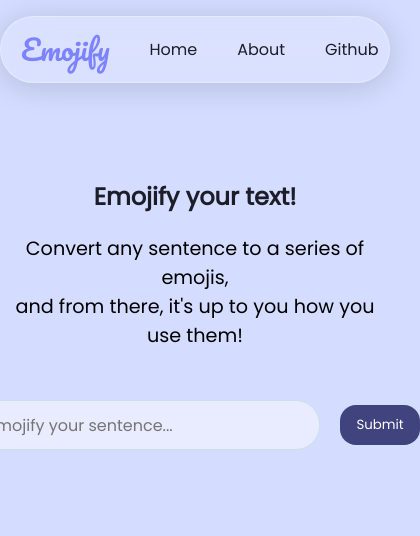
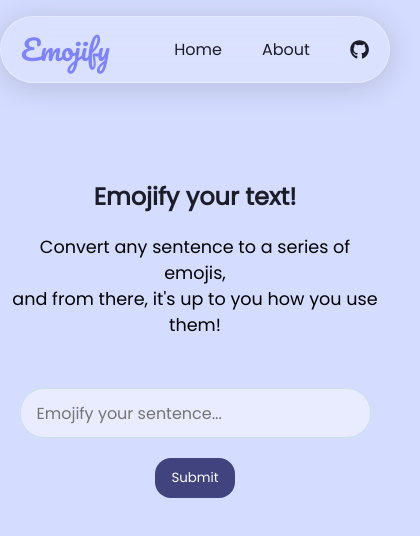
Before and after one commit to mspassov/emojify, a Next.js app: page / in a window 390 px wide. Shown: the top 536 px of the page, 420 px wide, since content can reach past the window. Built offline with nearby package versions, Linux system fonts and the light colour scheme.

Commit message:
Added responsive design

```diff
--- a/actions/convertText.js
+++ b/actions/convertText.js
@@ -7,36 +7,36 @@ const convertText = async (prevState, formData) =>{
     const sentence = formData.get('normalText');
     const id = uuidv4();
 
-    // const res = await fetch("https://api.groq.com/openai/v1/chat/completions", {
-    //     method: "POST",
-    //     headers: {
-    //         "Content-Type": "application/json",
-    //         "Authorization": `Bearer ${process.env.GROQ_AI_KEY}`
-    //     },
-    //     body: JSON.stringify({
-    //         messages: [{
-    //                 role: "user",
-    //                 content: `Convert the following sentence to emojis, and try to use more emojis to be more descriptive. Ensure that you are only using emojis: ${sentence}`,
-    //             }],
-    //         model: "openai/gpt-oss-20b"
-    //     })
-    // })
+    const res = await fetch("https://api.groq.com/openai/v1/chat/completions", {
+        method: "POST",
+        headers: {
+            "Content-Type": "application/json",
+            "Authorization": `Bearer ${process.env.GROQ_AI_KEY}`
+        },
+        body: JSON.stringify({
+            messages: [{
+                    role: "user",
+                    content: `Convert the following sentence to emojis, and try to use more emojis to be more descriptive. Ensure that you are only using emojis: ${sentence}`,
+                }],
+            model: "openai/gpt-oss-20b"
+        })
+    })
 
-    // const result = await res.json();
+    const result = await res.json();
+
+    const resData = {
+        id,
+        sentence,
+        content: result.choices[0].message.content,
+        reasoning: result.choices[0].message.reasoning
+    }
 
     // const resData = {
     //     id,
     //     sentence,
-    //     content: result.choices[0].message.content,
-    //     reasoning: result.choices[0].message.reasoning
+    //     content: "🙋‍♂️🍔🍽️😋🥳👀",
+    //     reasoning: "test"
     // }
-
-    const resData = {
-        id,
-        sentence,
-        content: "🙋‍♂️🍔🍽️😋🥳👀",
-        reasoning: "test"
-    }
 
     return resData;
 }
--- a/assets/globals.css
+++ b/assets/globals.css
@@ -38,6 +38,14 @@ body{
     margin: 20px 0 50px 0;
 }
 
+@media (max-width: 450px){
+    .main .action-text {
+        font-size: 1.1rem;
+        margin-left: 10px;
+        margin-right: 10px;
+    }
+}
+
 form .textarea{
     width: 560px;
     height: 50px;
@@ -55,11 +63,25 @@ form .textarea{
     }
 }
 
+@media (max-width: 560px){
+    form .textarea{
+        width: 90%;
+        margin: 0 10px;
+    }
+}
+
 .flex-form{
     display: flex;
     align-items: center;
     justify-content: center;
     gap: 20px;
+}
+
+@media (max-width: 650px){
+    .flex-form{
+        flex-direction: column;
+        align-items: center;
+    }
 }
 
 form .btn-submit{
@@ -76,7 +98,13 @@ form .btn-submit{
 
 .card-container{
     margin: 50px auto;
-    width: 600px;
+    max-width: 600px;
+}
+
+@media (max-width: 610px){
+    .card-container{
+        margin: 50px 10px;
+    }
 }
 
 .card-container .notes-flex{
--- a/assets/nav.css
+++ b/assets/nav.css
@@ -36,10 +36,34 @@
 
 .nav-link .link{
     text-decoration: none;
-    color: rgb(29, 29, 41)
+    color: rgb(29, 29, 41);
+
+    &:hover{
+        color: #7D83FF;
+        text-decoration: underline;
+    }
 }
 
 .navbar-ul .nav-link{
     margin: 4px 12px;
     padding: 2px 8px;
 }
+
+.nav .github-icon{
+    display: none;
+}
+
+@media (max-width: 420px){
+    .nav .github{
+        display: none;
+    }
+
+    .nav .github-icon {
+        display: block;
+        font-size: 1.2rem;
+    }
+
+    .navbar-ul .nav-link-ul {
+        align-items: center;
+    }
+}
--- a/components/Navbar.jsx
+++ b/components/Navbar.jsx
@@ -1,5 +1,6 @@
 import React from "react";
 import Link from "next/link";
+import { FaGithub } from "react-icons/fa6";
 
 const Navbar = () => {
   return (
@@ -18,8 +19,9 @@ const Navbar = () => {
             </Link>
           </li>
           <li className="nav-link">
-            <Link href="#" className="link">
-              Github
+            <Link href="https://github.com/mspassov/emojify" className="link">
+              <div className="github">Github</div>
+              <FaGithub className="github-icon" />
             </Link>
           </li>
         </ul>
```
